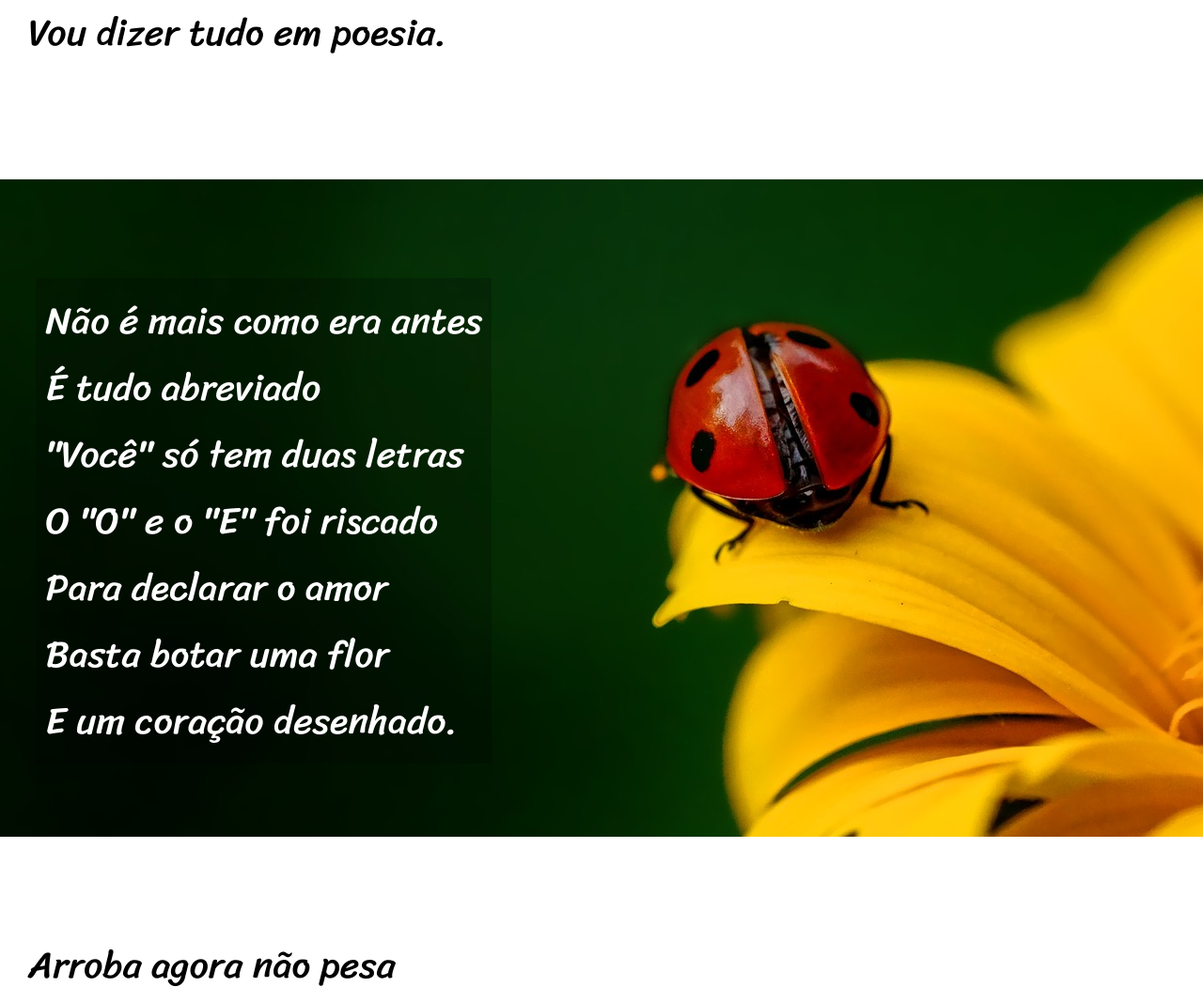
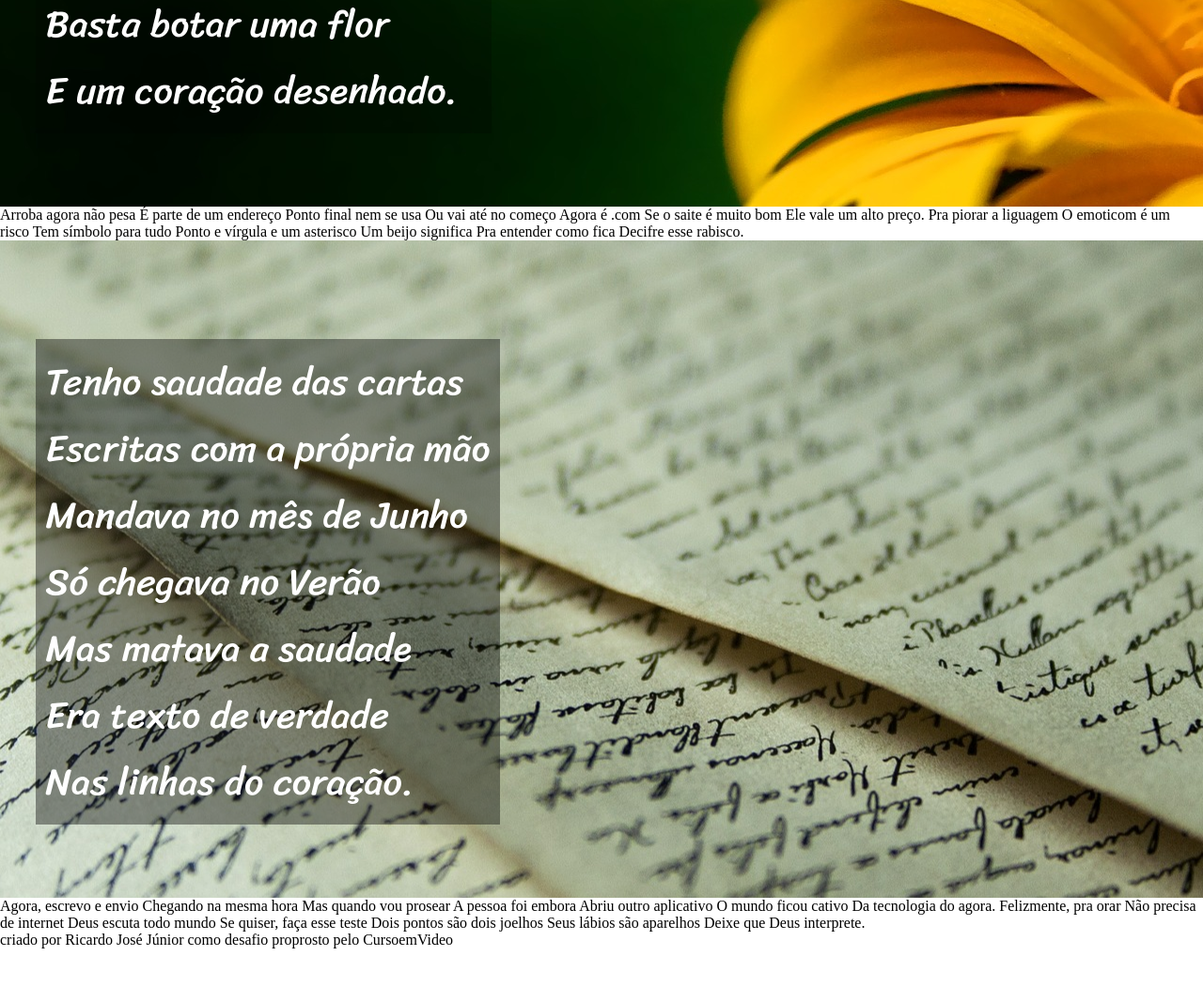
Before and after one commit to ricardojosejuniorgh/html-css, a plain HTML site: page desafios/desafio-cordel/index.html in a window 1280 px wide. Shown: the part 703-1754 px from the top of the page at 94% size. After the commit the page ends 1713 px from the top, so only its background shows below. Drawn offline with Linux system fonts and the light colour scheme.

Commit message:
modificando

```diff
--- a/desafios/desafio-cordel/index.html
+++ b/desafios/desafio-cordel/index.html
@@ -18,8 +18,8 @@
         <h1>Cordel Moderno</h1>
         <p>Por <strong>Milton Duarte</strong></p>
     </header>
-    <main>
-<pre>
+
+<section class="normal">
     <p>
     Estou ficando cansado
     Da tal tecnologia
@@ -29,7 +29,7 @@ Twitter e Facebook
     Antes que eu caduque
     Vou dizer tudo em poesia.
     </p>
-</pre>
+</section>
 
 
 <div id="image1">
@@ -45,7 +45,7 @@ Vou dizer tudo em poesia.
 </div>
 
 
-<pre>
+<section class="normal">
     <p>
     Arroba agora não pesa
     É parte de um endereço
@@ -63,7 +63,7 @@ Um beijo significa
     Pra entender como fica
     Decifre esse rabisco.
     </p>
-</pre>
+</section>
 
 
 <div id="image2">
@@ -79,8 +79,9 @@ Nas linhas do coração. <br>
 </div>
 
 
-<pre>
-<p>Agora, escrevo e envio
+<section class="normal">
+    <p>
+    Agora, escrevo e envio
     Chegando na mesma hora
     Mas quando vou prosear
     A pessoa foi embora
@@ -94,13 +95,13 @@ Deus escuta todo mundo
     Se quiser, faça esse teste
     Dois pontos são dois joelhos
     Seus lábios são aparelhos
-Deixe que Deus interprete.</p>
-</pre>
+    Deixe que Deus interprete.
+    </p>
+</section>
 
     <footer>
         <P>criado por Ricardo José Júnior como desafio proprosto pelo CursoemVideo</P>
     </footer>
-    </main>
 
 
 </body>
--- a/desafios/desafio-cordel/style.css
+++ b/desafios/desafio-cordel/style.css
@@ -31,7 +31,7 @@ header p {
     padding-bottom: 40px;
 }
 main {
-    position: center;
+    margin: auto;
 }
 main > pre {
     font-family: var(--font-main);
@@ -49,8 +49,6 @@ div p {
     background-position: center center;
     background-size: auto;
     height: 700px;
-    margin-top: 50px;
-    margin-bottom: 30px;
     background-repeat: no-repeat;
     background-attachment: fixed;
 }
@@ -59,6 +57,7 @@ div p {
     background-color: rgba(0, 0, 0, 0.200);
     font-size: 40px;
     padding: 10px;
+    margin: auto;
     color: white;
     left: 3%;
     top: 15%;
@@ -71,8 +70,6 @@ div p {
     background-position: center center;
     background-size: auto;
     height: 700px;
-    margin-top: 50px;
-    margin-bottom: 30px;
     background-repeat: no-repeat;
     background-attachment: fixed;
 }
@@ -81,6 +78,7 @@ div p {
     background-color: rgba(0, 0, 0, 0.400);
     font-size: 40px;
     padding: 10px;
+    margin: auto;
     color: white;
     left: 3%;
     top: 15%;
```
Lines whose indentation alone changed are shown as unchanged.
